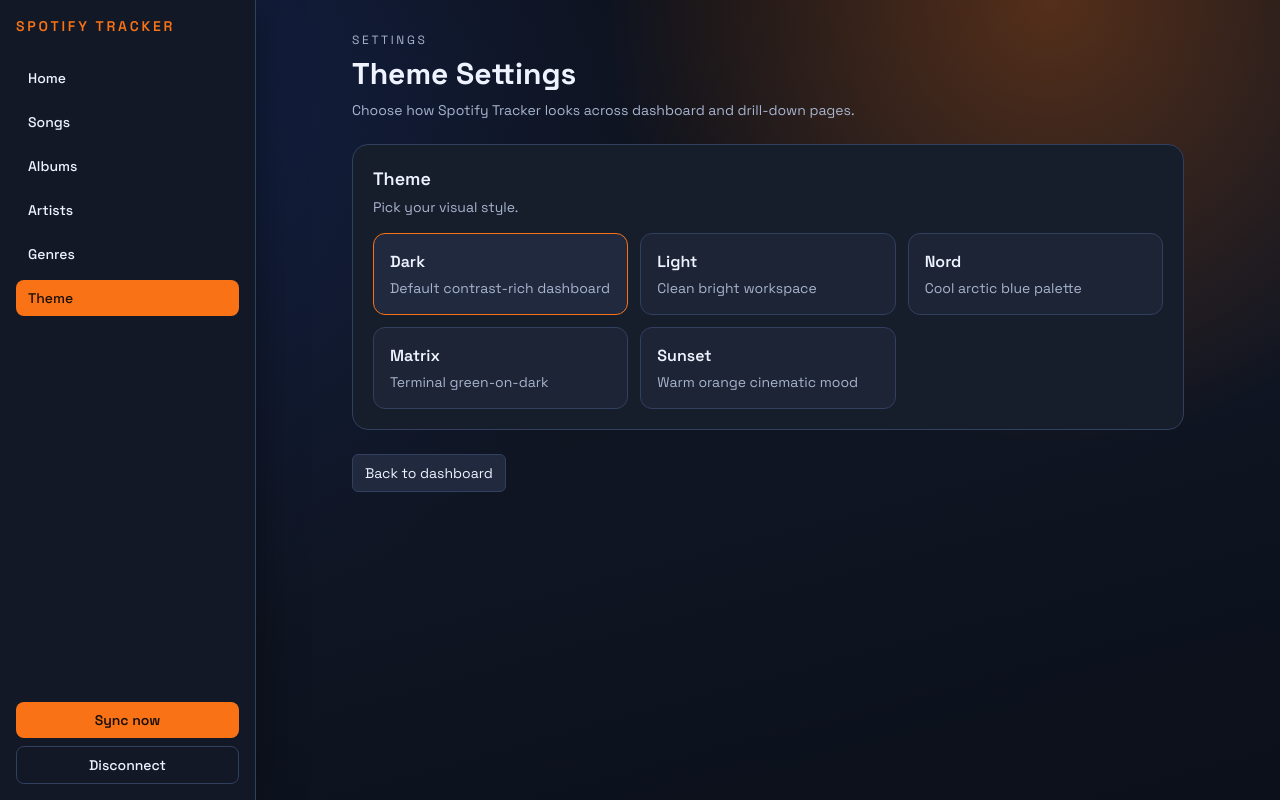
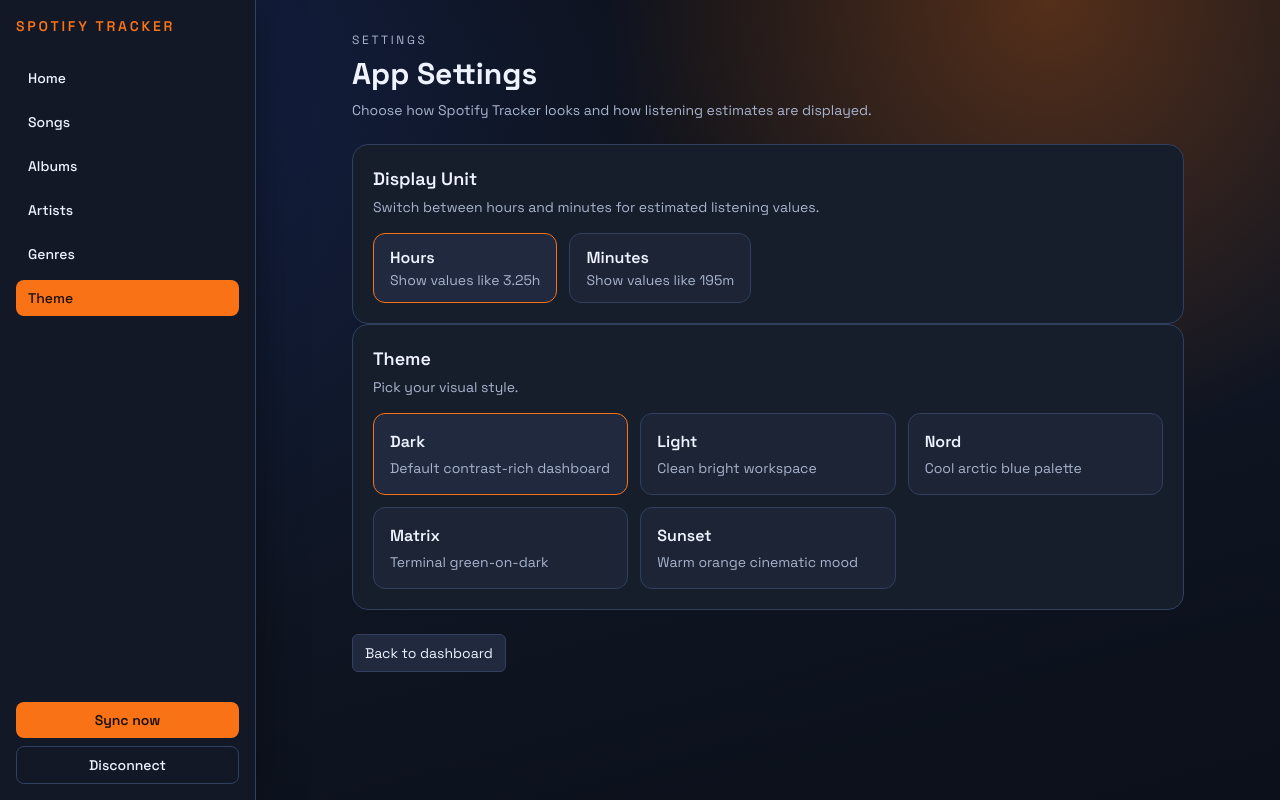
Before and after one commit to l0cky12/spotify-tracker, a Next.js app: page /settings/theme in a window 1280 px wide. Built offline with nearby package versions, Linux system fonts and the light colour scheme; no server answers.

Commit message:
feat: add hours/minutes display unit setting

```diff
--- a/src/app/albums/page.tsx
+++ b/src/app/albums/page.tsx
@@ -1,6 +1,8 @@
+import { cookies } from "next/headers";
 import { Nav } from "@/components/Nav";
 import { RangeFilter } from "@/components/RangeFilter";
 import { TrendChart } from "@/components/TrendChart";
+import { DISPLAY_UNIT_COOKIE, formatEstimatedDuration, parseDisplayUnit } from "@/lib/display-unit";
 import { buildCollectionStats } from "@/lib/stats";
 import { readSnapshots } from "@/lib/storage";
 import { resolveTimeRange } from "@/lib/time-range";
@@ -16,6 +18,8 @@
 }
 
 export default async function AlbumsPage({ searchParams }: PageProps) {
+  const cookieStore = await cookies();
+  const displayUnit = parseDisplayUnit(cookieStore.get(DISPLAY_UNIT_COOKIE)?.value);
   const params = (await searchParams) ?? {};
   const range = resolveTimeRange({
     range: firstParam(params.range),
@@ -52,11 +56,11 @@
                 <img src={album.imageUrl} alt={album.name} className="h-16 w-16 object-cover" />
                 <div className="min-w-0 flex-1">
                   <p className="truncate text-lg font-semibold">#{album.currentRank} {album.name}</p>
-                  <p className="text-sm text-[var(--muted)]">{album.subtitle}</p>
-                  <p className="text-xs text-[var(--muted)]">
-                    Estimated listened: {album.totalHours.toFixed(2)}h • Appearances: {album.appearances} • Avg score: {album.avgScore}
-                  </p>
-                </div>
+                <p className="text-sm text-[var(--muted)]">{album.subtitle}</p>
+                <p className="text-xs text-[var(--muted)]">
+                    Estimated listened: {formatEstimatedDuration(album.totalHours, displayUnit)} • Appearances: {album.appearances} • Avg score: {album.avgScore}
+                </p>
+              </div>
                 <div className="w-full md:w-72">
                   <TrendChart points={album.trend} />
                 </div>
--- /dev/null
+++ b/src/app/api/settings/display-unit/route.ts
@@ -0,0 +1,23 @@
+import { NextRequest, NextResponse } from "next/server";
+import { DISPLAY_UNIT_COOKIE, parseDisplayUnit } from "@/lib/display-unit";
+
+const ONE_YEAR_SECONDS = 60 * 60 * 24 * 365;
+
+export async function POST(request: NextRequest) {
+  const formData = await request.formData();
+  const requestedUnit = formData.get("displayUnit");
+  const redirectToRaw = formData.get("redirectTo");
+
+  const displayUnit = parseDisplayUnit(typeof requestedUnit === "string" ? requestedUnit : undefined);
+  const redirectTo =
+    typeof redirectToRaw === "string" && redirectToRaw.startsWith("/") ? redirectToRaw : "/settings/theme";
+
+  const response = NextResponse.redirect(new URL(redirectTo, request.url), 303);
+  response.cookies.set(DISPLAY_UNIT_COOKIE, displayUnit, {
+    path: "/",
+    sameSite: "lax",
+    maxAge: ONE_YEAR_SECONDS,
+  });
+
+  return response;
+}
--- a/src/app/artists/page.tsx
+++ b/src/app/artists/page.tsx
@@ -1,6 +1,8 @@
+import { cookies } from "next/headers";
 import { Nav } from "@/components/Nav";
 import { RangeFilter } from "@/components/RangeFilter";
 import { TrendChart } from "@/components/TrendChart";
+import { DISPLAY_UNIT_COOKIE, formatEstimatedDuration, parseDisplayUnit } from "@/lib/display-unit";
 import { buildCollectionStats } from "@/lib/stats";
 import { readSnapshots } from "@/lib/storage";
 import { resolveTimeRange } from "@/lib/time-range";
@@ -16,6 +18,8 @@
 }
 
 export default async function ArtistsPage({ searchParams }: PageProps) {
+  const cookieStore = await cookies();
+  const displayUnit = parseDisplayUnit(cookieStore.get(DISPLAY_UNIT_COOKIE)?.value);
   const params = (await searchParams) ?? {};
   const range = resolveTimeRange({
     range: firstParam(params.range),
@@ -53,7 +57,7 @@
                 <div className="min-w-0 flex-1">
                   <p className="truncate text-lg font-semibold">#{artist.currentRank} {artist.name}</p>
                   <p className="text-xs text-[var(--muted)]">
-                    Estimated listened: {artist.totalHours.toFixed(2)}h • Appearances: {artist.appearances} • Avg score: {artist.avgScore}
+                    Estimated listened: {formatEstimatedDuration(artist.totalHours, displayUnit)} • Appearances: {artist.appearances} • Avg score: {artist.avgScore}
                   </p>
                 </div>
                 <div className="w-full md:w-72">
--- a/src/app/genres/page.tsx
+++ b/src/app/genres/page.tsx
@@ -1,6 +1,8 @@
+import { cookies } from "next/headers";
 import { Nav } from "@/components/Nav";
 import { RangeFilter } from "@/components/RangeFilter";
 import { TrendChart } from "@/components/TrendChart";
+import { DISPLAY_UNIT_COOKIE, formatEstimatedDuration, parseDisplayUnit } from "@/lib/display-unit";
 import { buildCollectionStats } from "@/lib/stats";
 import { readSnapshots } from "@/lib/storage";
 import { resolveTimeRange } from "@/lib/time-range";
@@ -16,6 +18,8 @@
 }
 
 export default async function GenresPage({ searchParams }: PageProps) {
+  const cookieStore = await cookies();
+  const displayUnit = parseDisplayUnit(cookieStore.get(DISPLAY_UNIT_COOKIE)?.value);
   const params = (await searchParams) ?? {};
   const range = resolveTimeRange({
     range: firstParam(params.range),
@@ -55,7 +59,7 @@
                 <div className="min-w-0 flex-1">
                   <p className="truncate text-lg font-semibold">#{genre.currentRank} {genre.name}</p>
                   <p className="text-xs text-[var(--muted)]">
-                    Estimated listened: {genre.totalHours.toFixed(2)}h • Appearances: {genre.appearances} • Avg score: {genre.avgScore}
+                    Estimated listened: {formatEstimatedDuration(genre.totalHours, displayUnit)} • Appearances: {genre.appearances} • Avg score: {genre.avgScore}
                   </p>
                 </div>
                 <div className="w-full md:w-72">
--- a/src/app/page.tsx
+++ b/src/app/page.tsx
@@ -2,6 +2,14 @@
 import { cookies } from "next/headers";
 import { DashboardVisuals } from "@/components/DashboardVisuals";
 import { Nav } from "@/components/Nav";
+import {
+  convertHoursForDisplay,
+  DISPLAY_UNIT_COOKIE,
+  displayUnitLabel,
+  displayUnitSuffix,
+  formatEstimatedDuration,
+  parseDisplayUnit,
+} from "@/lib/display-unit";
 import { RangeFilter } from "@/components/RangeFilter";
 import { buildCollectionStats, snapshotsInRange } from "@/lib/stats";
 import { readSnapshots } from "@/lib/storage";
@@ -28,6 +36,10 @@
 
   const cookieStore = await cookies();
   const connected = cookieStore.has("spotify_refresh_token");
+  const displayUnit = parseDisplayUnit(cookieStore.get(DISPLAY_UNIT_COOKIE)?.value);
+  const unitLabel = displayUnitLabel(displayUnit);
+  const unitSuffix = displayUnitSuffix(displayUnit);
+  const toDisplay = (hours: number) => convertHoursForDisplay(hours, displayUnit);
 
   const snapshots = await readSnapshots();
   const filteredSnapshots = snapshotsInRange(snapshots, range);
@@ -90,19 +102,19 @@
     const estimatedHours = intervalHours * (safeHoursPerDay / 24);
     return {
       date: startAt.toISOString().slice(5, 10),
-      hours: Number(estimatedHours.toFixed(2)),
+      value: Number(toDisplay(estimatedHours).toFixed(2)),
     };
   });
   const domainSlices = [
-    { name: "Songs", value: songStats.reduce((sum, item) => sum + item.totalHours, 0) },
-    { name: "Albums", value: albumStats.reduce((sum, item) => sum + item.totalHours, 0) },
-    { name: "Artists", value: artistStats.reduce((sum, item) => sum + item.totalHours, 0) },
-    { name: "Genres", value: genreStats.reduce((sum, item) => sum + item.totalHours, 0) },
+    { name: "Songs", value: toDisplay(songStats.reduce((sum, item) => sum + item.totalHours, 0)) },
+    { name: "Albums", value: toDisplay(albumStats.reduce((sum, item) => sum + item.totalHours, 0)) },
+    { name: "Artists", value: toDisplay(artistStats.reduce((sum, item) => sum + item.totalHours, 0)) },
+    { name: "Genres", value: toDisplay(genreStats.reduce((sum, item) => sum + item.totalHours, 0)) },
   ];
-  const genreSlices = genreStats.slice(0, 6).map((item) => ({ name: item.name, value: item.totalHours }));
+  const genreSlices = genreStats.slice(0, 6).map((item) => ({ name: item.name, value: toDisplay(item.totalHours) }));
   const bubbles = songStats.slice(0, 18).map((item) => ({
     name: item.name,
-    hours: item.totalHours,
+    value: toDisplay(item.totalHours),
     appearances: item.appearances,
     score: item.avgScore,
     bubble: Math.max(20, Math.round(item.totalHours * 14)),
@@ -160,46 +172,56 @@
           <section className="mt-6 grid grid-cols-1 gap-4 md:grid-cols-5">
             <StatCard label="Snapshots" value={String(filteredSnapshots.length)} />
             <StatCard
-              label="Songs (hours)"
-              value={`${songStats.reduce((sum, item) => sum + item.totalHours, 0).toFixed(1)}h`}
+              label={`Songs (${unitLabel})`}
+              value={formatEstimatedDuration(songStats.reduce((sum, item) => sum + item.totalHours, 0), displayUnit, {
+                hoursDecimals: 1,
+              })}
             />
             <StatCard
-              label="Albums (hours)"
-              value={`${albumStats.reduce((sum, item) => sum + item.totalHours, 0).toFixed(1)}h`}
+              label={`Albums (${unitLabel})`}
+              value={formatEstimatedDuration(albumStats.reduce((sum, item) => sum + item.totalHours, 0), displayUnit, {
+                hoursDecimals: 1,
+              })}
             />
             <StatCard
-              label="Artists (hours)"
-              value={`${artistStats.reduce((sum, item) => sum + item.totalHours, 0).toFixed(1)}h`}
+              label={`Artists (${unitLabel})`}
+              value={formatEstimatedDuration(artistStats.reduce((sum, item) => sum + item.totalHours, 0), displayUnit, {
+                hoursDecimals: 1,
+              })}
             />
             <StatCard
-              label="Genres (hours)"
-              value={`${genreStats.reduce((sum, item) => sum + item.totalHours, 0).toFixed(1)}h`}
+              label={`Genres (${unitLabel})`}
+              value={formatEstimatedDuration(genreStats.reduce((sum, item) => sum + item.totalHours, 0), displayUnit, {
+                hoursDecimals: 1,
+              })}
             />
           </section>
 
           <section className="mt-6 grid grid-cols-1 gap-4 md:grid-cols-2 xl:grid-cols-4">
             <TopCard
-              title="Top Song (hours)"
+              title={`Top Song (${unitLabel})`}
               primary={songStats[0]?.name ?? "No data"}
-              secondary={songStats[0] ? `${songStats[0].totalHours.toFixed(2)}h` : "Run Sync now"}
+              secondary={songStats[0] ? formatEstimatedDuration(songStats[0].totalHours, displayUnit) : "Run Sync now"}
             />
             <TopCard
-              title="Top Album (hours)"
+              title={`Top Album (${unitLabel})`}
               primary={albumStats[0]?.name ?? "No data"}
-              secondary={albumStats[0] ? `${albumStats[0].totalHours.toFixed(2)}h` : "Run Sync now"}
+              secondary={albumStats[0] ? formatEstimatedDuration(albumStats[0].totalHours, displayUnit) : "Run Sync now"}
             />
             <TopCard
-              title="Top Artist (hours)"
+              title={`Top Artist (${unitLabel})`}
               primary={artistStats[0]?.name ?? "No data"}
-              secondary={artistStats[0] ? `${artistStats[0].totalHours.toFixed(2)}h` : "Run Sync now"}
+              secondary={artistStats[0] ? formatEstimatedDuration(artistStats[0].totalHours, displayUnit) : "Run Sync now"}
             />
             <TopCard
-              title="Top Genre (hours)"
+              title={`Top Genre (${unitLabel})`}
               primary={genreStats[0]?.name ?? "No data"}
-              secondary={genreStats[0] ? `${genreStats[0].totalHours.toFixed(2)}h` : "Run Sync now"}
+              secondary={genreStats[0] ? formatEstimatedDuration(genreStats[0].totalHours, displayUnit) : "Run Sync now"}
             />
           </section>
           <DashboardVisuals
+            unitLabel={unitLabel}
+            unitSuffix={unitSuffix}
             domainSlices={domainSlices}
             genreSlices={genreSlices}
             bubbles={bubbles}
--- a/src/app/settings/theme/page.tsx
+++ b/src/app/settings/theme/page.tsx
@@ -1,20 +1,59 @@
 import Link from "next/link";
+import { cookies } from "next/headers";
 import { Nav } from "@/components/Nav";
 import { ThemePicker } from "@/components/ThemePicker";
+import { DISPLAY_UNIT_COOKIE, parseDisplayUnit } from "@/lib/display-unit";
 
 export const dynamic = "force-dynamic";
 
-export default function ThemeSettingsPage() {
+export default async function ThemeSettingsPage() {
+  const cookieStore = await cookies();
+  const displayUnit = parseDisplayUnit(cookieStore.get(DISPLAY_UNIT_COOKIE)?.value);
   return (
     <main className="mx-auto max-w-6xl px-4 py-8 pt-20 md:px-8 lg:pl-72 lg:pt-8">
       <Nav />
       <header className="mb-6">
         <p className="text-xs uppercase tracking-[0.22em] text-[var(--muted)]">Settings</p>
-        <h1 className="mt-2 text-3xl font-bold">Theme Settings</h1>
+        <h1 className="mt-2 text-3xl font-bold">App Settings</h1>
         <p className="mt-2 text-sm text-[var(--muted)]">
-          Choose how Spotify Tracker looks across dashboard and drill-down pages.
+          Choose how Spotify Tracker looks and how listening estimates are displayed.
         </p>
       </header>
+
+      <section className="rounded-2xl border border-[var(--stroke)] bg-[var(--panel)] p-5">
+        <h2 className="text-lg font-semibold">Display Unit</h2>
+        <p className="mt-1 text-sm text-[var(--muted)]">Switch between hours and minutes for estimated listening values.</p>
+        <form action="/api/settings/display-unit" method="post" className="mt-4 flex flex-wrap gap-3">
+          <input type="hidden" name="redirectTo" value="/settings/theme" />
+          <button
+            type="submit"
+            name="displayUnit"
+            value="hours"
+            className={`rounded-xl border px-4 py-3 text-left transition ${
+              displayUnit === "hours"
+                ? "border-[var(--accent)] bg-[var(--panel-soft)]"
+                : "border-[var(--stroke)] bg-[var(--panel-soft)]/60 hover:brightness-110"
+            }`}
+          >
+            <p className="font-semibold">Hours</p>
+            <p className="text-sm text-[var(--muted)]">Show values like 3.25h</p>
+          </button>
+          <button
+            type="submit"
+            name="displayUnit"
+            value="minutes"
+            className={`rounded-xl border px-4 py-3 text-left transition ${
+              displayUnit === "minutes"
+                ? "border-[var(--accent)] bg-[var(--panel-soft)]"
+                : "border-[var(--stroke)] bg-[var(--panel-soft)]/60 hover:brightness-110"
+            }`}
+          >
+            <p className="font-semibold">Minutes</p>
+            <p className="text-sm text-[var(--muted)]">Show values like 195m</p>
+          </button>
+        </form>
+      </section>
+
       <ThemePicker />
       <div className="mt-6">
         <Link
--- a/src/app/songs/page.tsx
+++ b/src/app/songs/page.tsx
@@ -1,6 +1,8 @@
+import { cookies } from "next/headers";
 import { Nav } from "@/components/Nav";
 import { RangeFilter } from "@/components/RangeFilter";
 import { TrendChart } from "@/components/TrendChart";
+import { DISPLAY_UNIT_COOKIE, formatEstimatedDuration, parseDisplayUnit } from "@/lib/display-unit";
 import { buildCollectionStats } from "@/lib/stats";
 import { readSnapshots } from "@/lib/storage";
 import { resolveTimeRange } from "@/lib/time-range";
@@ -16,6 +18,8 @@
 }
 
 export default async function SongsPage({ searchParams }: PageProps) {
+  const cookieStore = await cookies();
+  const displayUnit = parseDisplayUnit(cookieStore.get(DISPLAY_UNIT_COOKIE)?.value);
   const params = (await searchParams) ?? {};
   const range = resolveTimeRange({
     range: firstParam(params.range),
@@ -52,11 +56,11 @@
                 <img src={song.imageUrl} alt={song.name} className="h-16 w-16 object-cover" />
                 <div className="min-w-0 flex-1">
                   <p className="truncate text-lg font-semibold">#{song.currentRank} {song.name}</p>
-                  <p className="text-sm text-[var(--muted)]">{song.subtitle}</p>
-                  <p className="text-xs text-[var(--muted)]">
-                    Estimated listened: {song.totalHours.toFixed(2)}h • Appearances: {song.appearances} • Avg score: {song.avgScore}
-                  </p>
-                </div>
+                <p className="text-sm text-[var(--muted)]">{song.subtitle}</p>
+                <p className="text-xs text-[var(--muted)]">
+                  Estimated listened: {formatEstimatedDuration(song.totalHours, displayUnit)} • Appearances: {song.appearances} • Avg score: {song.avgScore}
+                </p>
+              </div>
                 <div className="w-full md:w-72">
                   <TrendChart points={song.trend} />
                 </div>
--- /dev/null
+++ b/src/lib/display-unit.ts
@@ -0,0 +1,29 @@
+export type DisplayUnit = "hours" | "minutes";
+
+export const DISPLAY_UNIT_COOKIE = "spotify_tracker_display_unit";
+
+export function parseDisplayUnit(value: string | null | undefined): DisplayUnit {
+  return value === "minutes" ? "minutes" : "hours";
+}
+
+export function displayUnitLabel(unit: DisplayUnit): string {
+  return unit === "minutes" ? "minutes" : "hours";
+}
+
+export function displayUnitSuffix(unit: DisplayUnit): string {
+  return unit === "minutes" ? "m" : "h";
+}
+
+export function convertHoursForDisplay(hours: number, unit: DisplayUnit): number {
+  return unit === "minutes" ? hours * 60 : hours;
+}
+
+export function formatEstimatedDuration(
+  hours: number,
+  unit: DisplayUnit,
+  options?: { hoursDecimals?: number; minutesDecimals?: number },
+): string {
+  const value = convertHoursForDisplay(hours, unit);
+  const decimals = unit === "minutes" ? (options?.minutesDecimals ?? 0) : (options?.hoursDecimals ?? 2);
+  return `${value.toFixed(decimals)}${displayUnitSuffix(unit)}`;
+}
```
Also changed, not shown: src/components/DashboardVisuals.tsx (+15 -13 lines), 1 other file (tests, documents, lock files or other folders).
